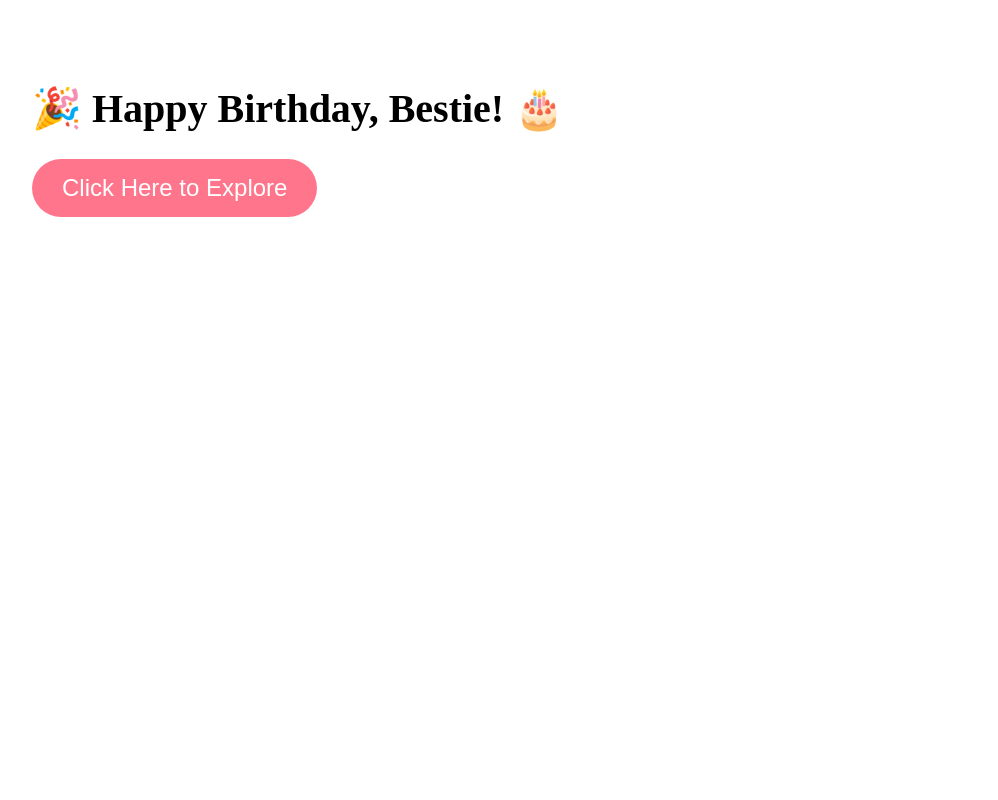
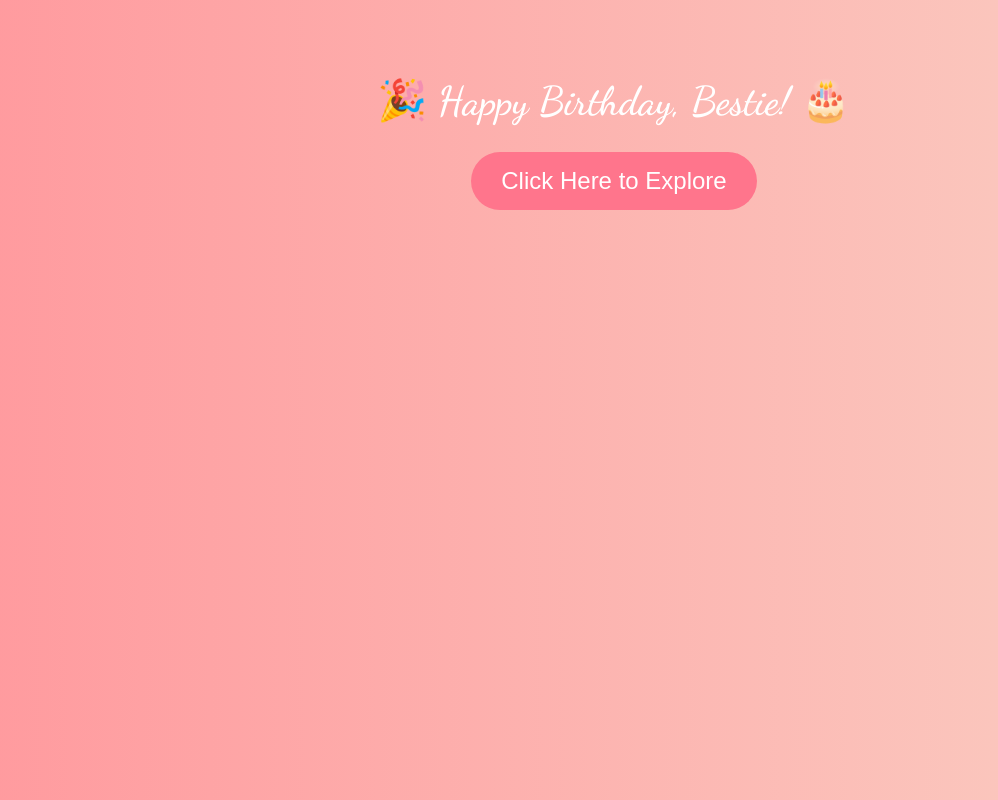
Before and after one commit to panda01112000/Birthday_wish1, a plain HTML site: page index.html in a window 1280 px wide. Shown: the whole page, without its empty margins (26-1024 px from the left). Drawn offline with Linux system fonts and the light colour scheme.

Commit message:
Update style.css

```diff
--- a/style.css
+++ b/style.css
@@ -1,4 +1,4 @@
-#@import url('https://fonts.googleapis.com/css2?family=Dancing+Script:wght@600&display=swap');
+@import url('https://fonts.googleapis.com/css2?family=Dancing+Script:wght@600&display=swap');
 
 body {
     font-family: 'Dancing Script', cursive;
```
